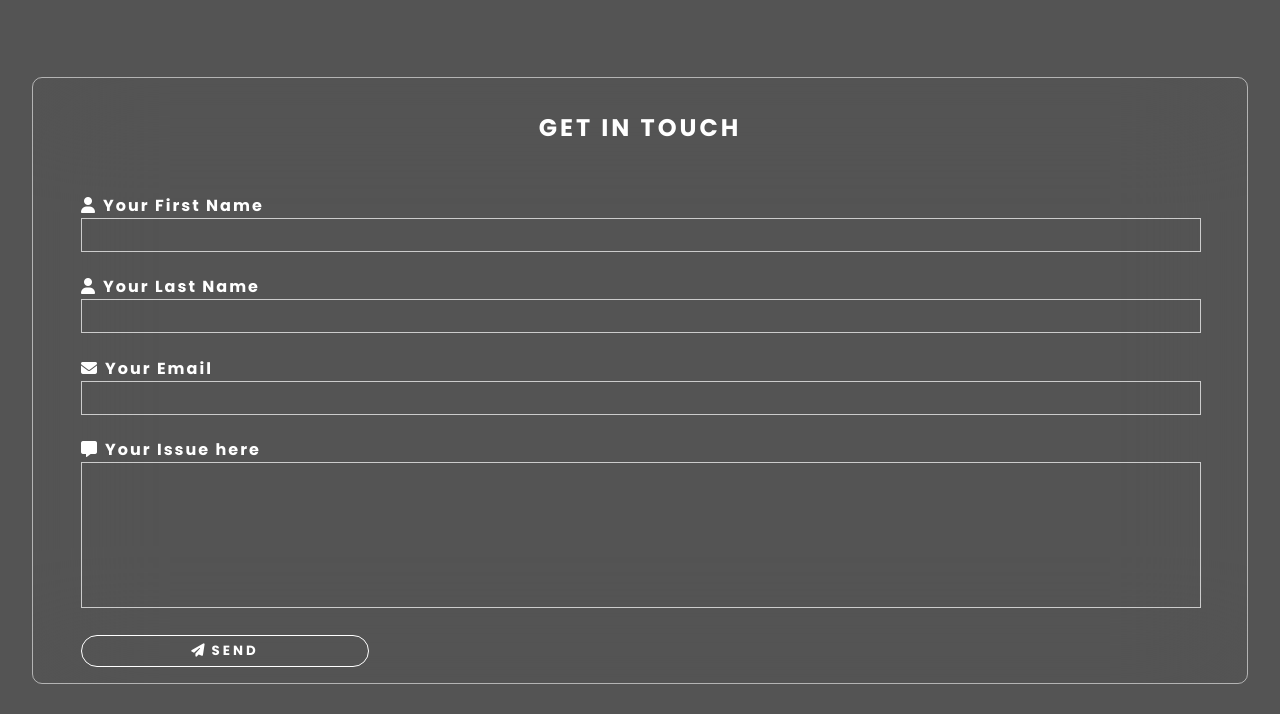
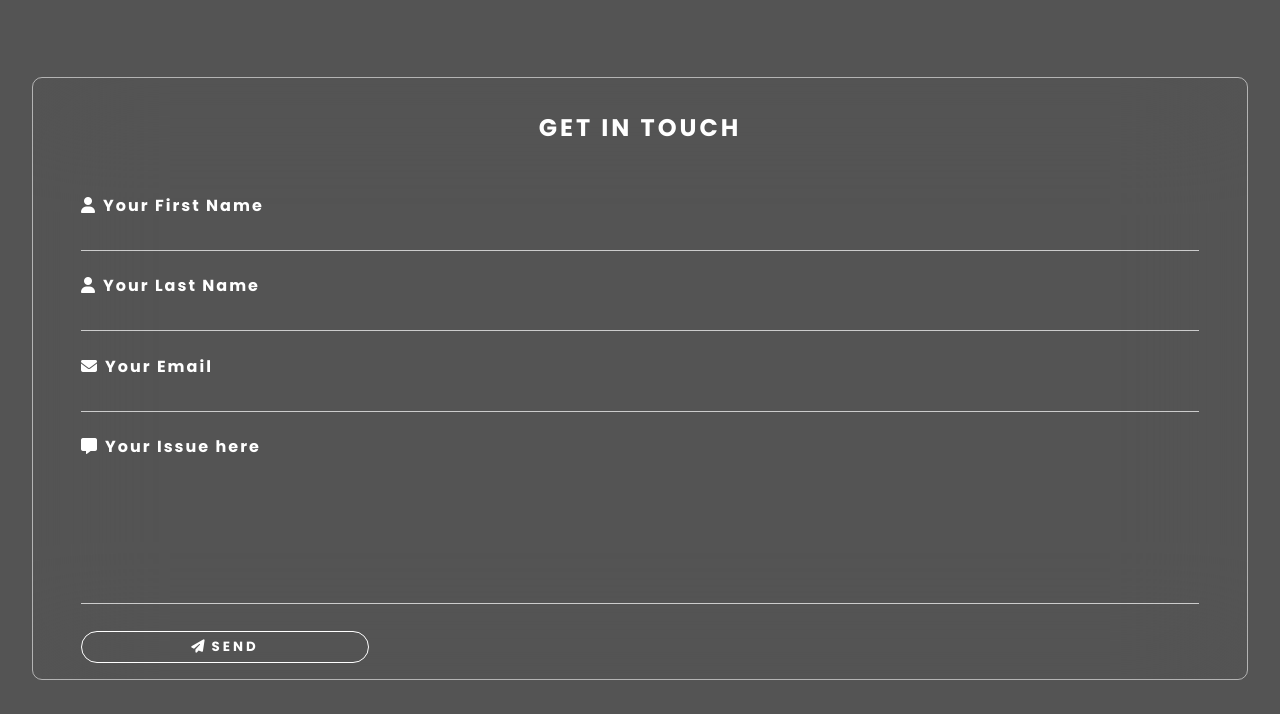
Before and after one commit to MayukhGhosh07/MayukhDrawZ.github.io, a plain HTML site: page contact.html in a window 1280 px wide. Shown: the part 86-800 px from the top of the page. Drawn offline with Linux system fonts and the light colour scheme.

Commit message:
Update contact.css

```diff
--- a/contact.css
+++ b/contact.css
@@ -181,7 +181,7 @@ input,textarea{
    border:none;
    outline: none;
 background: transparent;
-border: 1px solid rgba(255, 255, 255, 0.7);
+border-bottom: 1px solid rgba(255, 255, 255, 0.7);
 
 
 z-index: 1;
```
